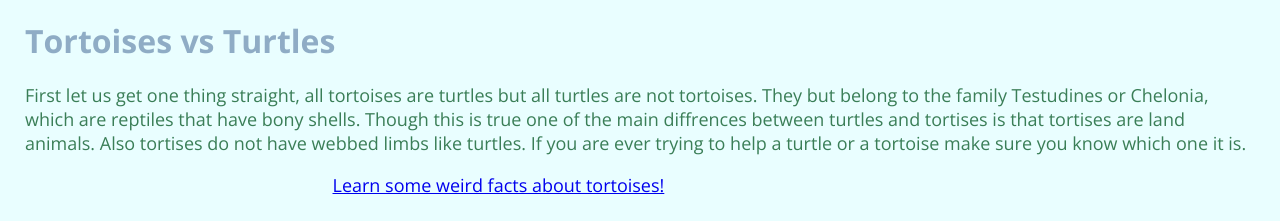
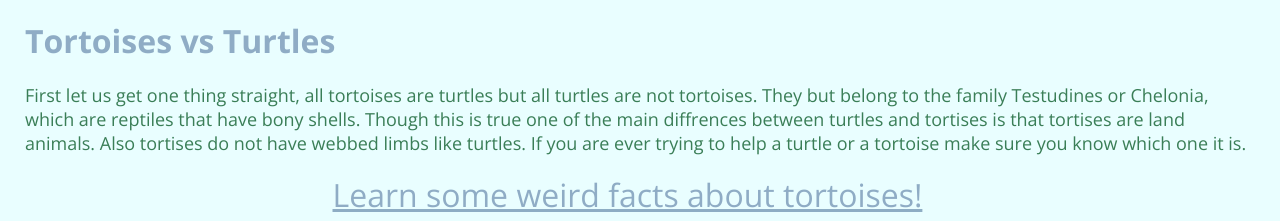
Before and after one commit to Sasai2332/Turtles-, a plain HTML site: page index.html in a window 1280 px wide. Shown: the part 1296-1517 px from the top of the page. Drawn offline with nearby package versions, Linux system fonts and the light colour scheme.

Commit message:
Update style.css

```diff
--- a/style.css
+++ b/style.css
@@ -34,4 +34,8 @@ a {
   margin-left: auto;
   margin-right: auto;
   width: 50%;
+   font-family: "Quicksand", Open Sans;
+  font-size: 32px;
+ color:rgba(48, 88, 136, 0.49)
+
 }
```
